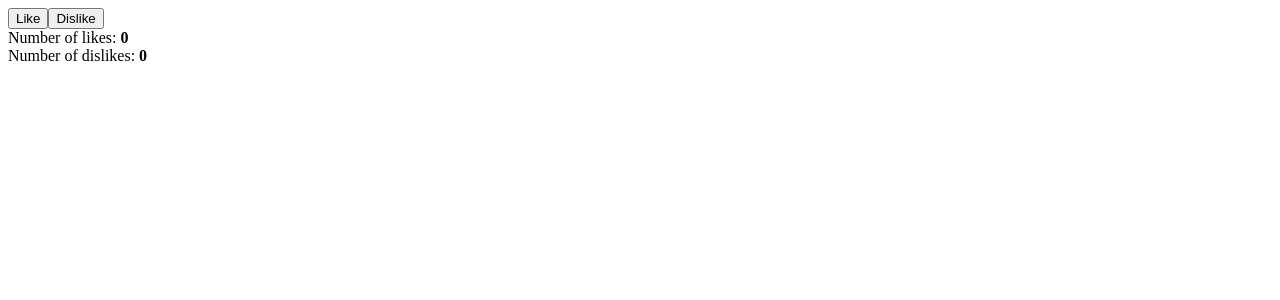
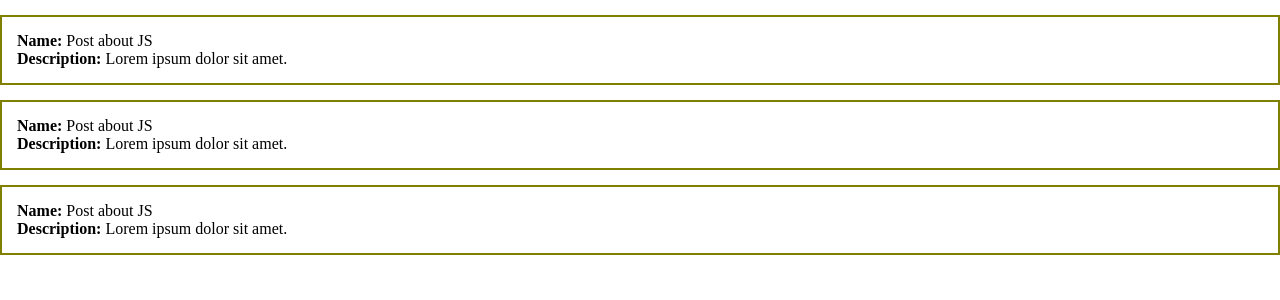
Before and after one commit to sergikusakin/vue-project, a Vue app: page / in a window 1280 px wide. Shown: the top 300 px of the page. Built offline with nearby package versions, Linux system fonts and the light colour scheme.

Commit message:
adding styles

```diff
--- a/src/App.vue
+++ b/src/App.vue
@@ -1,11 +1,17 @@
 <template>
-  <div>
-    <button @click="addLike">Like</button>
-    <button @click="addDislike">Dislike</button>
-  </div>
     <div>
-      <div>Number of likes: <strong>{{ likes }}</strong></div>
-      <div>Number of dislikes: <strong>{{ dislikes }}</strong></div>
+      <div class="post">
+        <div><strong>Name:</strong> Post about JS</div>
+        <div><strong>Description:</strong> Lorem ipsum dolor sit amet.</div>
+      </div>
+      <div class="post">
+        <div><strong>Name:</strong> Post about JS</div>
+        <div><strong>Description:</strong> Lorem ipsum dolor sit amet.</div>
+      </div>
+      <div class="post">
+        <div><strong>Name:</strong> Post about JS</div>
+        <div><strong>Description:</strong> Lorem ipsum dolor sit amet.</div>
+      </div>
     </div>
 
 </template>
@@ -32,4 +38,18 @@ export default defineComponent({
 })
 </script>
 
-<style></style>
+<style>
+
+* {
+  margin: 0;
+  padding: 0;
+  box-sizing: border-box;
+}
+
+.post{
+  padding: 15px;
+  border: 2px solid olive;
+  margin-top: 15px;
+}
+
+</style>
```
